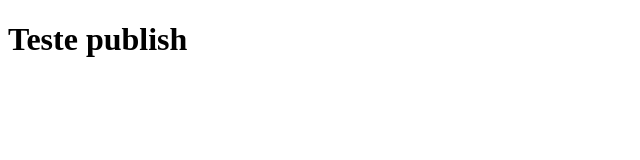
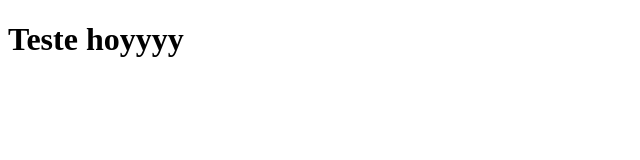
Before and after one commit to ValmirAraujo/coursera-html-css-javascript, a plain HTML site: page index.html in a window 1280 px wide. Shown: the full height of the page, 0-640 px from the left. Drawn offline with Linux system fonts and the light colour scheme.

Commit message:
fazendo deploy

```diff
--- a/index.html
+++ b/index.html
@@ -10,7 +10,7 @@
 
 <body>
     <h1>
-        Teste publish
+        Teste hoyyyy
     </h1>
 </body>
 
```
Also changed, not shown: 1 other file.
